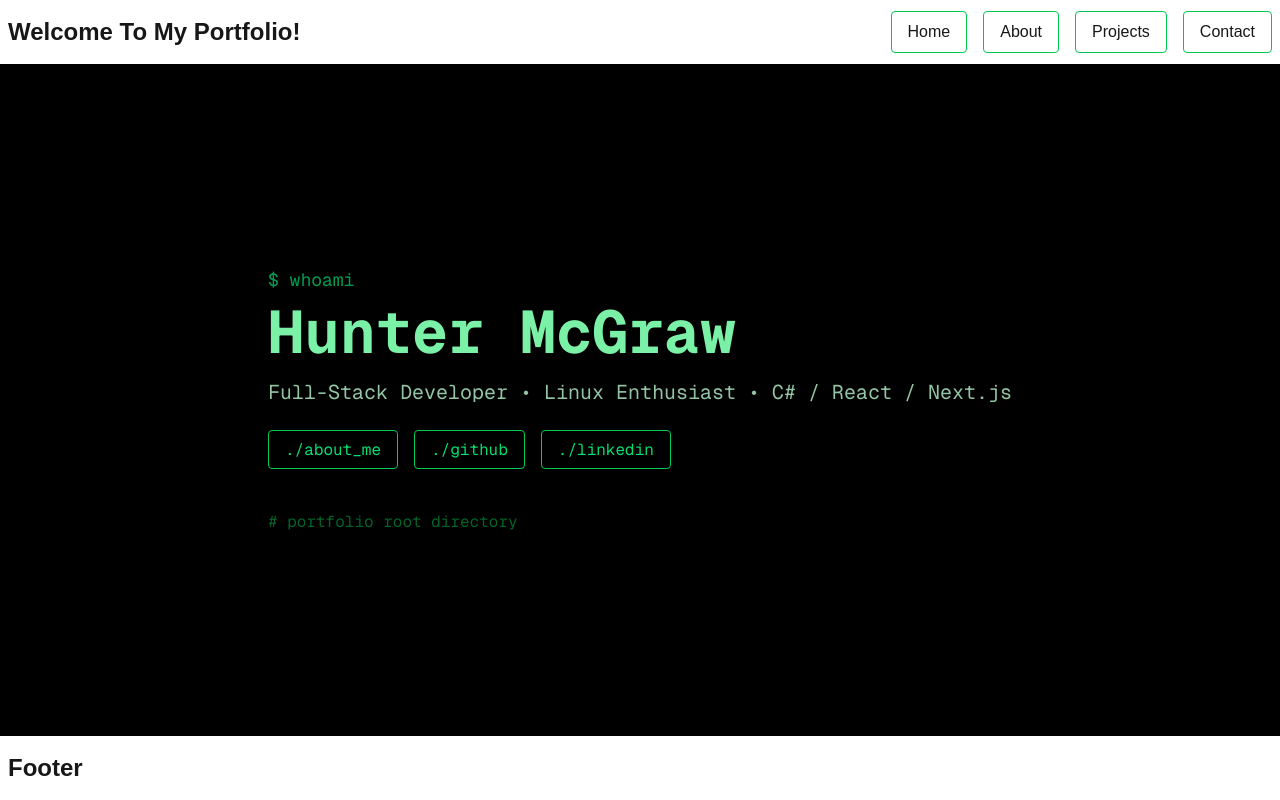
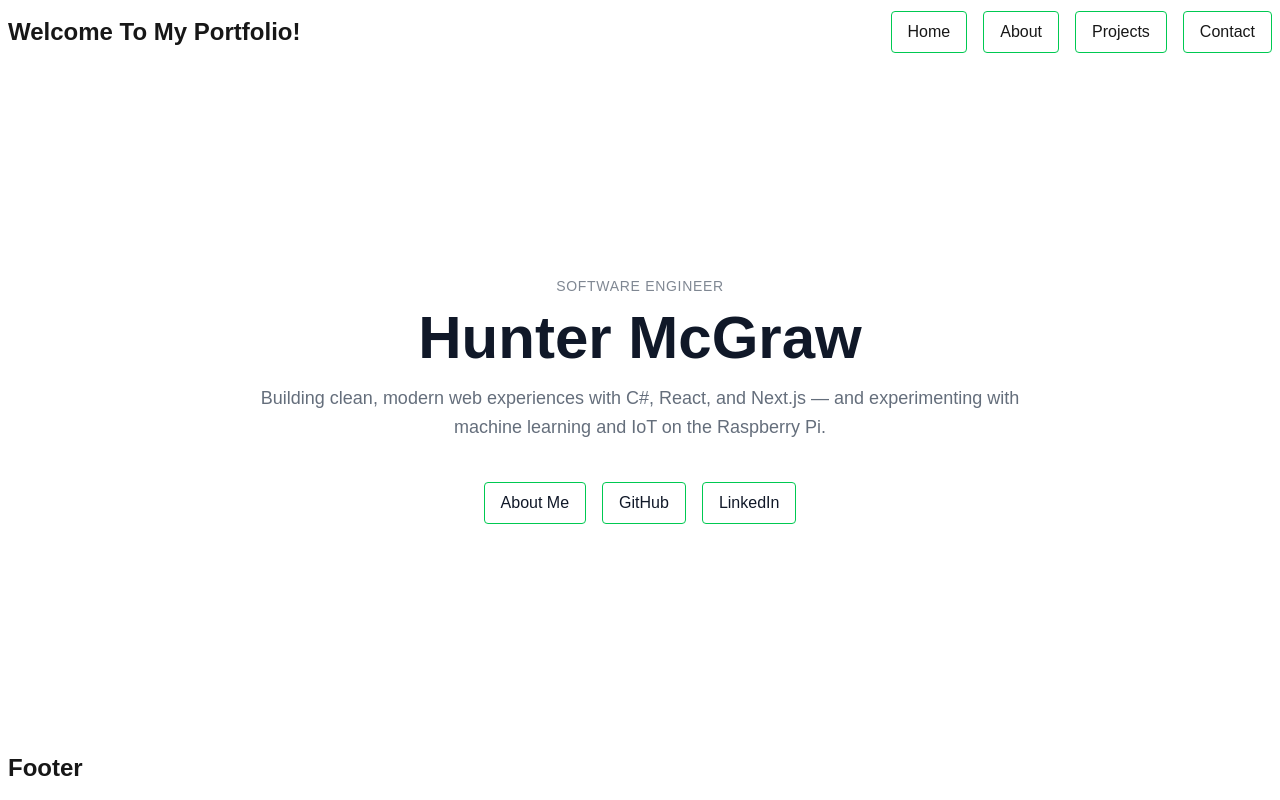
Before and after one commit to huntermcgraw/portfolio, a Next.js app: page / in a window 1280 px wide. Built offline with nearby package versions, Linux system fonts and the light colour scheme.

Commit message:
style change

```diff
--- a/components/Hero.tsx
+++ b/components/Hero.tsx
@@ -5,54 +5,52 @@ import { motion } from "framer-motion";
 
 export default function Hero() {
   return (
-    <section className="flex-1 flex flex-col justify-center items-center px-6 bg-black text-green-400 font-mono">
-      <div className="max-w-3xl">
+    <section className="flex-1 flex flex-col justify-center items-center px-6 bg-white text-gray-900">
+      <div className="max-w-3xl text-center">
+
+        {/* Subtitle */}
+        <motion.p
+          initial={{ opacity: 0, y: 10 }}
+          animate={{ opacity: 0.7, y: 0 }}
+          transition={{ duration: 0.6 }}
+          className="text-sm uppercase tracking-wider text-gray-600"
+        >
+          Software Engineer
+        </motion.p>
+
+        {/* Name */}
+        <motion.h1
+          initial={{ opacity: 0, y: 30 }}
+          animate={{ opacity: 1, y: 0 }}
+          transition={{ duration: 0.9, delay: 0.1 }}
+          className="text-5xl sm:text-6xl font-extrabold mt-3"
+        >
+          Hunter McGraw
+        </motion.h1>
+
+        {/* Description */}
         <motion.p
           initial={{ opacity: 0, y: 20 }}
-          animate={{ opacity: 0.7, y: 0 }}
-          transition={{ duration: 0.8 }}
-          className="text-lg"
+          animate={{ opacity: 0.85, y: 0 }}
+          transition={{ duration: 0.8, delay: 0.25 }}
+          className="mt-4 text-lg text-gray-600 leading-relaxed"
         >
-          $ whoami
+          Building clean, modern web experiences with C#, React, and Next.js —
+          and experimenting with machine learning and IoT on the Raspberry Pi.
         </motion.p>
 
-        <motion.h1
-          initial={{ opacity: 0, y: 40 }}
-          animate={{ opacity: 1, y: 0 }}
-          transition={{ duration: 1, delay: 0.2 }}
-          className="text-5xl sm:text-6xl font-bold mt-2"
-        >
-          <span className="text-green-300">Hunter McGraw</span>
-        </motion.h1>
-
-        <motion.p
-          initial={{ opacity: 0, y: 20 }}
-          animate={{ opacity: 0.8, y: 0 }}
-          transition={{ duration: 0.8, delay: 0.4 }}
-          className="mt-4 text-xl text-green-200"
-        >
-          Full-Stack Developer • Linux Enthusiast • C# / React / Next.js
-        </motion.p>
-
+        {/* Buttons */}
         <motion.div
           initial={{ opacity: 0, y: 20 }}
           animate={{ opacity: 1, y: 0 }}
-          transition={{ duration: 0.8, delay: 0.6 }}
-          className="mt-8 space-x-4"
+          transition={{ duration: 0.8, delay: 0.4 }}
+          className="mt-10 flex flex-wrap justify-center gap-4"
         >
-          <Button link="/about" name="./about_me" />
-          <Button link="https://github.com/huntermcgraw" name="./github" />
-          <Button link="https://www.linkedin.com/in/hunter-mcgraw1" name="./linkedin" />
+          <Button link="/about" name="About Me" />
+          <Button link="https://github.com/huntermcgraw" name="GitHub" />
+          <Button link="https://www.linkedin.com/in/hunter-mcgraw1" name="LinkedIn" />
         </motion.div>
 
-        <motion.div
-          initial={{ opacity: 0 }}
-          animate={{ opacity: 0.7 }}
-          transition={{ duration: 1, delay: 0.8 }}
-          className="mt-12 text-green-500"
-        >
-          <span className="opacity-70"># portfolio root directory</span>
-        </motion.div>
       </div>
     </section>
   );
```
Also changed, not shown: 1 other file (tests, documents, lock files or other folders).
